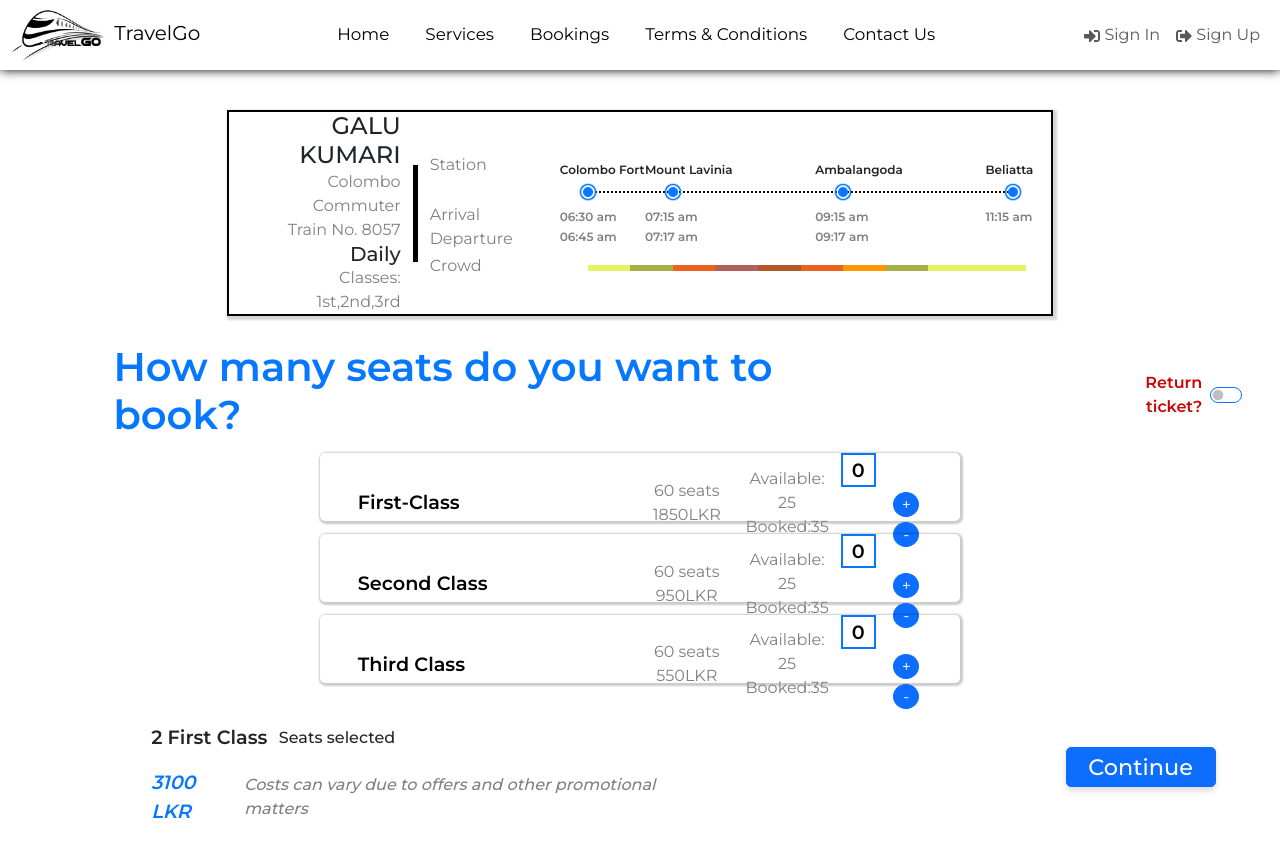
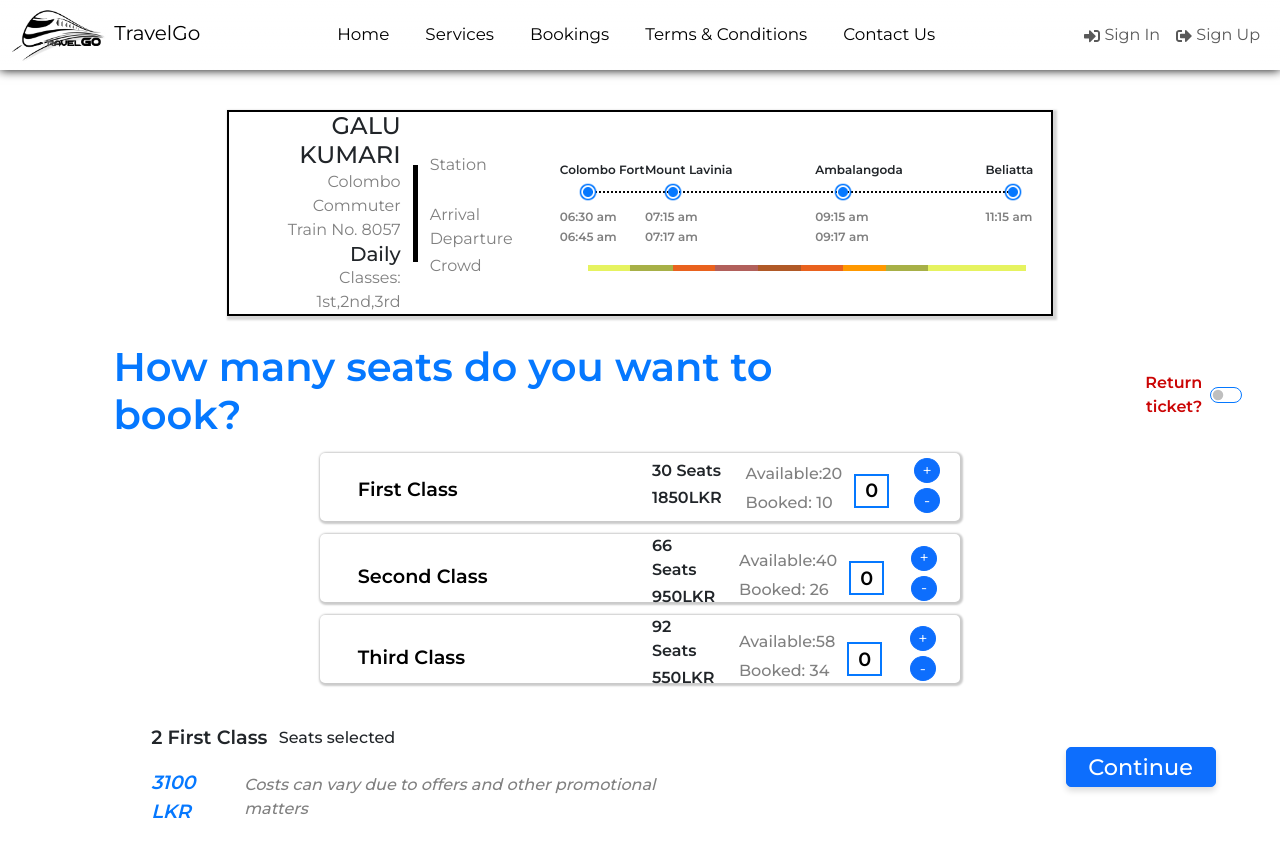
Before and after one commit to nadeeshaMadusanka99/TravelGo-Frontend, a React (Vite) app: page /schedule in a window 1280 px wide. Shown: the top 856 px of the page. Built offline with nearby package versions, Linux system fonts and the light colour scheme.

Commit message:
minor changes v0.1

```diff
--- a/src/Screens/Schedule/Schedule.jsx
+++ b/src/Screens/Schedule/Schedule.jsx
@@ -1,42 +1,30 @@
 /* eslint-disable react/prop-types */
 
-import React, { useState } from "react";
 import { Button, Form, Container, Row, Col } from "react-bootstrap";
 import "./Schedule.scss";
 import { LinkContainer } from "react-router-bootstrap";
+import useCounter from "./useCounter";
 
-// Reusable component for class details
-const ClassDetails = ({ seatClass, price }) => {
-  const [counter, setCounter] = useState(0);
-
-  const increment = () => {
-    setCounter(counter + 1);
-  };
-
-  const decrement = () => {
-    if (counter > 0) {
-      setCounter(counter - 1);
-    }
-  };
-
+const ClassDetails = ({ seatClass, price ,seatsCount, availableSeats , bookedSeats}) => {
+  const { count, increment, decrement } = useCounter(); //custom hook
   return (
     <Container className="book-container">
       <Row>
         <Col sm={11} md={6} className="booking-class">
           {seatClass}
         </Col>
-        <Col className="booking-ele">
-          <p>60 seats</p>
+        <Col className="booking-seats">
+          <p>{seatsCount} Seats</p>
           <p>{price}LKR</p>
         </Col>
         <Col className="booking-count">
-          <p>Available: 25</p>
-          <p>Booked:35</p>
+          <p>Available:{availableSeats}</p>
+          <p >Booked: {bookedSeats}</p>
         </Col>
-        <Col className="booking-ele">
+        <Col>
           <Row>
             <Col className="ticket-count">
-              <span style={{ marginTop: "-30px" }}>{counter}</span>
+              <span style={{ marginTop: "-30px"  }}>{count}</span>
             </Col>
             <Col className="booking-ele">
               <Row>
@@ -142,13 +130,13 @@ const Schedule = () => {
         </div>
         <div className="choose-class-container">
           <div className="choose-class">
-            <ClassDetails seatClass="First-Class" price="1850" />
+            <ClassDetails seatClass="First Class" price="1850" seatsCount="30" availableSeats="20" bookedSeats="10"/>
           </div>
           <div className="choose-class">
-            <ClassDetails seatClass="Second Class" price="950" />
+            <ClassDetails seatClass="Second Class" price="950" seatsCount="66" availableSeats="40" bookedSeats="26" />
           </div>
           <div className="choose-class">
-            <ClassDetails seatClass="Third Class" price="550" />
+            <ClassDetails seatClass="Third Class" price="550" seatsCount="92" availableSeats="58" bookedSeats="34"/>
           </div>
         </div>
         <Container className="bottom-row-conotainer">
@@ -168,10 +156,7 @@ const Schedule = () => {
               </div>
             </div>
           </Col>
-            <Col
-              xs={6}
-              className="d-flex align-items-center justify-content-end"
-            >
+          <Col xs={6} className="d-flex align-items-center justify-content-end">
             <LinkContainer to="/seatview">
               <Button variant="primary" className="btn-book">
                 Continue
--- a/src/Screens/Schedule/Schedule.scss
+++ b/src/Screens/Schedule/Schedule.scss
@@ -1,4 +1,4 @@
-@import '../Common/main.scss';
+@import "../Common/main.scss";
 
 .schedule {
   display: flex;
@@ -7,17 +7,15 @@
   align-items: center;
   height: 90vh;
   overflow: hidden;
-
+}
 .schedule-background {
   position: absolute;
   width: 100%;
   background-size: cover;
   z-index: 0;
   margin-top: 110px;
-
 }
 .map-container {
-
   position: relative;
   border: 2px solid black;
   margin: 0 6cm;
@@ -33,7 +31,7 @@
 
     .train-details {
       flex: 1;
-        text-align:right;
+      text-align: right;
 
       .body-paragraph {
         margin-bottom: 0.01rem;
@@ -54,19 +52,19 @@
         color: gray;
         margin-bottom: 0.01rem;
       }
-        .station-paragraph{
+      .station-paragraph {
         @extend .gray-paragraph;
         transform: translateY(-50%);
       }
-        .arrival-paragraph{
+      .arrival-paragraph {
         @extend .gray-paragraph;
         transform: translateY(60%);
       }
-        .departure-paragraph{
+      .departure-paragraph {
         @extend .gray-paragraph;
         transform: translateY(60%);
       }
-        .crowd-paragraph{
+      .crowd-paragraph {
         @extend .gray-paragraph;
         transform: translateY(70%);
       }
@@ -91,7 +89,7 @@
         .circle {
           width: 20px;
           height: 20px;
-            background-image: url('../../assets/finalstate.png' );
+          background-image: url("../../assets/finalstate.png");
           background-size: cover;
           background-repeat: no-repeat;
           border-radius: 50%;
@@ -100,7 +98,7 @@
           left: calc(25% - 10px);
           transform: translateY(-50%);
 
-            .next-station{
+          .next-station {
             white-space: nowrap;
             position: absolute;
             top: 50%;
@@ -110,14 +108,12 @@
             font-weight: 600;
             font-size: 12px;
           }
-            .arrival-time{
+          .arrival-time {
             @extend .next-station;
             transform: translateY(90%);
             color: grey;
-
-
           }
-            .departure-time{
+          .departure-time {
             @extend .next-station;
             transform: translateY(200%);
             color: grey;
@@ -140,10 +136,10 @@
           left: calc(100% - 10px);
         }
       }
-        .crowd-line{
+      .crowd-line {
         width: 100%;
         height: 6px;
-          position: relative ;
+        position: relative;
         transform: translateY(750%);
 
         .crowd-rectangle {
@@ -162,9 +158,9 @@
           background-color: #a7b047;
         }
 
-          .three{
+        .three {
           left: 20%;
-            background-color: #e9621e ;
+          background-color: #e9621e;
         }
 
         .four {
@@ -174,17 +170,17 @@
 
         .five {
           left: 40%;
-            background-color:  #b05927;
+          background-color: #b05927;
         }
 
         .six {
           left: 50%;
-            background-color: #e9621e ;
+          background-color: #e9621e;
         }
 
         .seven {
           left: 60%;
-            background-color:  #ff9800;
+          background-color: #ff9800;
         }
 
         .eight {
@@ -201,11 +197,8 @@
           left: 90%;
           background-color: #e6f360;
         }
-
       }
-
     }
-
   }
 }
 
@@ -216,7 +209,7 @@
   margin-left: 3cm;
 
   h1 {
-      color:$primary-color;
+    color: $primary-color;
     font-weight: 600;
   }
   .radio-switch {
@@ -248,51 +241,51 @@
 .book-container {
   .btn-inc {
     margin-top: 5px;
-
     border-radius: 100%;
     width: 25px;
     height: 25px;
-      display: flex;            // Use flexbox
-      justify-content: center;  // Center horizontally
+    display: flex; // Use flexbox
+    justify-content: center; // Center horizontally
     align-items: center;
-      margin-left: 1cm;
-
-
+    margin-left: 40%;
   }
-    .btn-dec{
+  .btn-dec {
     @extend .btn-inc;
-      margin-bottom: 5px;
-
+    margin-bottom: 15px;
+  }
+  .booking-seats {
+    position: relative;
+    font-weight: 600;
+    margin-bottom: 10px;
+    p{
+      margin-bottom: 3px;
+    }
   }
 
-    .booking-ele{
+  .booking-ele {
     display: flex;
     flex-direction: column;
-      justify-content: center; /* Vertically center content */
-      align-items: center; /* Horizontally center content */
-      text-align: center;
-      color:grey;
-
-       p{
-        margin-bottom: 0.002cm;
-      }
-
+    color: grey;
+    font-weight: 500;
   }
   .booking-class {
     @extend .booking-ele;
-      color: black; // Overriding the color property to set it to black
+    color: black;
     font-weight: 600;
     font-size: larger;
-      justify-content: flex-start; //Align content to the start (left)
-      align-items: flex-start;
-    }
-    .booking-count{
-      @extend .booking-ele;
     justify-content: flex-start;
     align-items: flex-start;
+    margin-bottom: 3px;
+  }
+  .booking-count {
+    @extend .booking-ele;
+    p {
+      font-size: medium;
+      margin-bottom: 5px;
+    }
   }
 
-    .ticket-count{
+  .ticket-count {
     display: flex;
     justify-content: center; //Center horizontally
     align-items: center; //Center vertically
@@ -305,11 +298,10 @@
 }
 .choose-class-container {
   display: flex;
-    flex-direction: column;// Evenly space the elements
+  flex-direction: column; // Evenly space the elements
   align-items: center;
 
   margin-bottom: 0.1cm;
-
 
   .choose-class {
     flex: 1; // Allow each element to grow and fill available space
@@ -318,32 +310,31 @@
     box-shadow: 1px 1px 2px 2px rgba(0, 0, 0, 0.207);
     border-radius: 5px;
     margin: 0.5%;
-
   }
 }
-  .seat-para{
+.seat-para {
   padding-top: 0.8cm;
   font-weight: 500;
 }
-  .ticket-count{
+.ticket-count {
   @extend .seat-para;
-    font-weight : 600;
+  font-weight: 600;
   font-size: larger;
   margin-right: 0.3cm;
 }
-  .ticket-price{
-    font-weight : 600;
+.ticket-price {
+  font-weight: 600;
   font-size: larger;
   margin-right: 0.3cm;
   font-style: italic;
-    color: $primary-color ;
+  color: $primary-color;
 }
-  .cost-para{
+.cost-para {
   color: gray;
   font-weight: 500;
   font-style: italic;
 }
-  .btn-book{
+.btn-book {
   @include Button;
   width: 150px;
   height: 40px;
@@ -351,20 +342,15 @@
   justify-content: center;
   align-items: center;
 }
-  .bottom-row-conotainer{
+.bottom-row-conotainer {
   display: flex;
   flex-direction: row;
   justify-content: space-between;
   align-items: center;
   margin: 0cm 3cm 0.5cm 3cm;
-
-
 }
 
-}
-
-
-@media (max-width :1056px) and ( min-width: 350px){
+@media (max-width: 1056px) and (min-width: 350px) {
   .map-container {
     display: none !important;
   }
@@ -387,10 +373,9 @@
   }
 
   .choose-class {
-    margin-left: 5px!important;
+    margin-left: 5px !important;
   }
   .booking-count {
-    display: none!important;
+    display: none !important;
   }
-
 }
--- /dev/null
+++ b/src/Screens/Schedule/useCounter.jsx
@@ -0,0 +1,18 @@
+import React, { useState } from "react";
+
+export default function useCounter() {
+  const [count, setCount] = useState(0);
+  function increment() {
+    setCount(count + 1);
+  }
+  function decrement() {
+    if (count > 0) {
+      setCount(count - 1);
+    }
+  }
+  return {
+    count,
+    increment,
+    decrement,
+  };
+}
```
Lines whose indentation alone changed are shown as unchanged.
